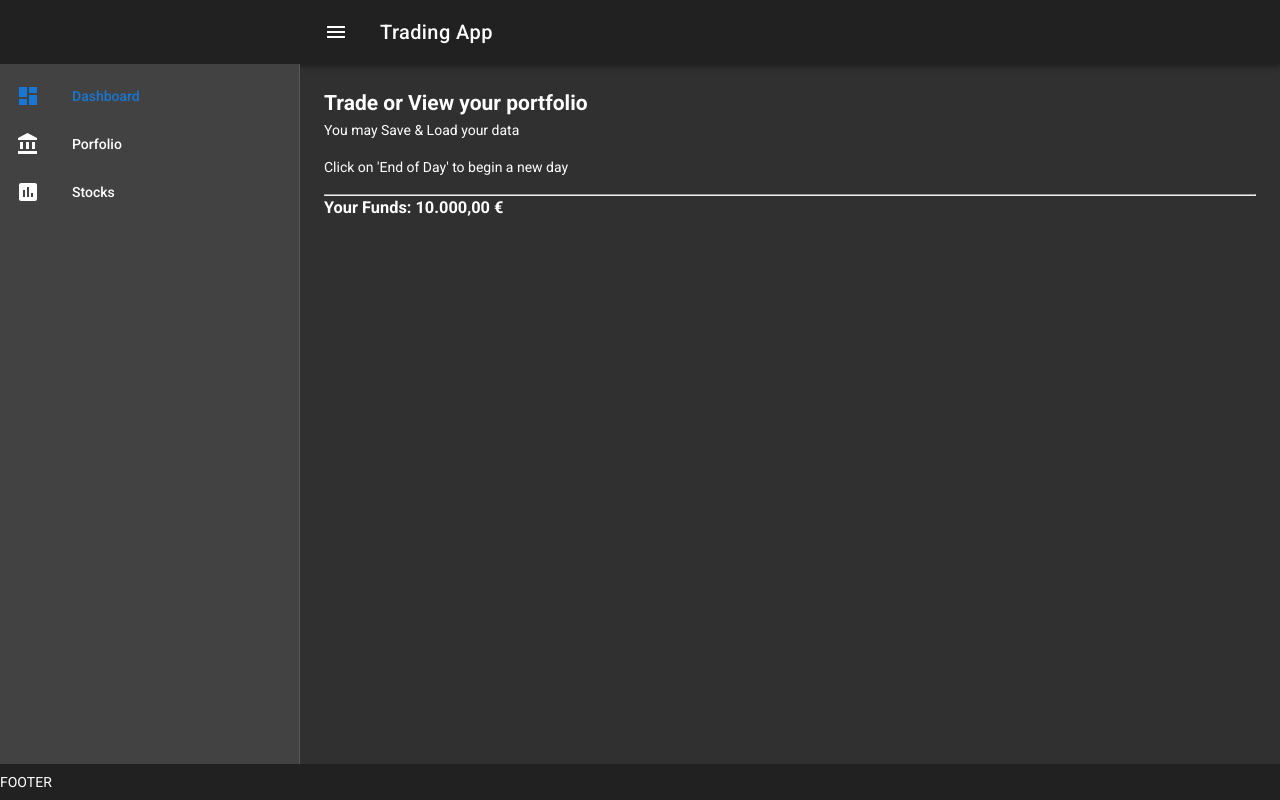
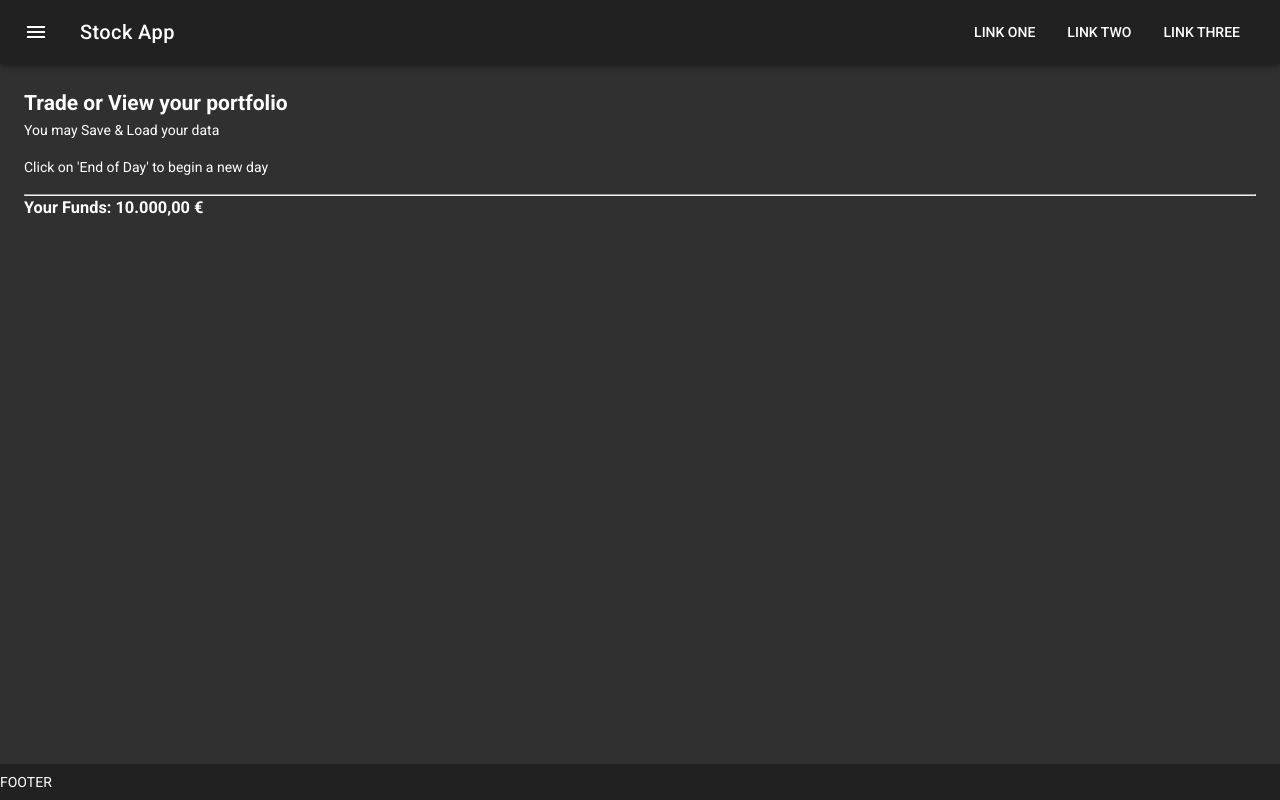
Before and after one commit to jhuesos/vue-trading-app, a Vue app: page /#/ in a window 1280 px wide. Built offline with nearby package versions, Linux system fonts and the light colour scheme.

Commit message:
Move app header to its own component

```diff
--- a/src/App.vue
+++ b/src/App.vue
@@ -5,10 +5,7 @@
         <app-navigation></app-navigation>
       </v-navigation-drawer>
 
-      <v-toolbar app>
-        <v-toolbar-side-icon @click.stop="drawer = !drawer"></v-toolbar-side-icon>
-        <v-toolbar-title>Trading App</v-toolbar-title>
-      </v-toolbar>
+      <app-header @toggle-drawer="drawer = !drawer"></app-header>
 
       <v-content>
         <v-container fluid>
@@ -25,15 +22,17 @@
 
 <script>
 import Navigation from './components/Navigation';
+import Header from './components/Header';
 import { LOAD_PORTFOLIO } from './store/actionTypes';
 
 export default {
   name: 'app',
   components: {
     appNavigation: Navigation,
+    appHeader: Header,
   },
   data: () => ({
-    drawer: true,
+    drawer: false,
   }),
   created() {
     if (this.$store.getters.portfolioId !== null) {
--- /dev/null
+++ b/src/components/Header.vue
@@ -0,0 +1,22 @@
+<template>
+  <v-toolbar app>
+    <v-toolbar-side-icon @click.stop="iconClicked"></v-toolbar-side-icon>
+    <v-toolbar-title>Stock App</v-toolbar-title>
+    <v-spacer></v-spacer>
+    <v-toolbar-items class="hidden-sm-and-down">
+      <v-btn flat>Link One</v-btn>
+      <v-btn flat>Link Two</v-btn>
+      <v-btn flat>Link Three</v-btn>
+    </v-toolbar-items>
+  </v-toolbar>
+</template>
+
+<script>
+export default {
+  methods: {
+    iconClicked() {
+      this.$emit('toggle-drawer');
+    },
+  },
+};
+</script>
```
